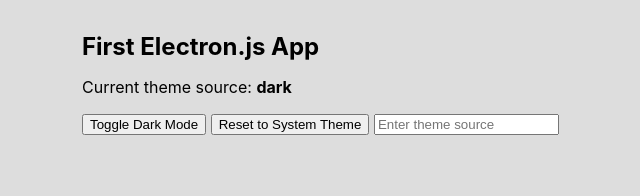
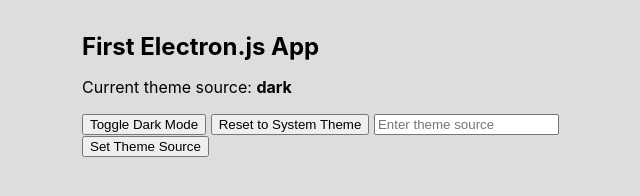
Before and after one commit to tinsaye-simeneh/electronjs-basic, an Electron app: page src/index.html in a window 1000 px wide. Shown: the whole page, without its empty margins (114-754 px from the left). Drawn offline with Linux system fonts and the light colour scheme.

Commit message:
live update

```diff
--- a/src/index.html
+++ b/src/index.html
@@ -13,6 +13,7 @@
     <button id="toggle-dark-mode">Toggle Dark Mode</button>
     <button id="reset-to-system">Reset to System Theme</button>
     <input type="text" id="theme-source-input" placeholder="Enter theme source" />
+    <button id="set-theme-source">Set Theme Source</button>
 
   </body>
 
```
